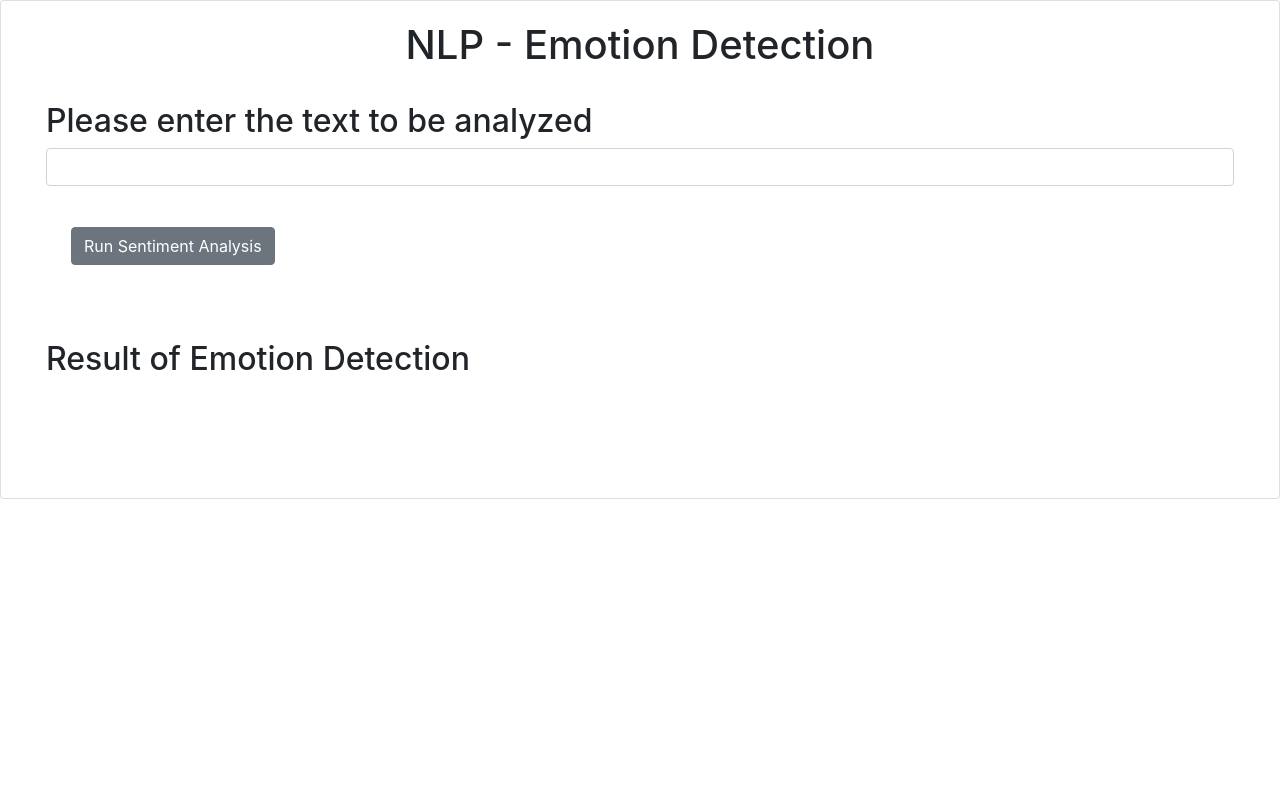
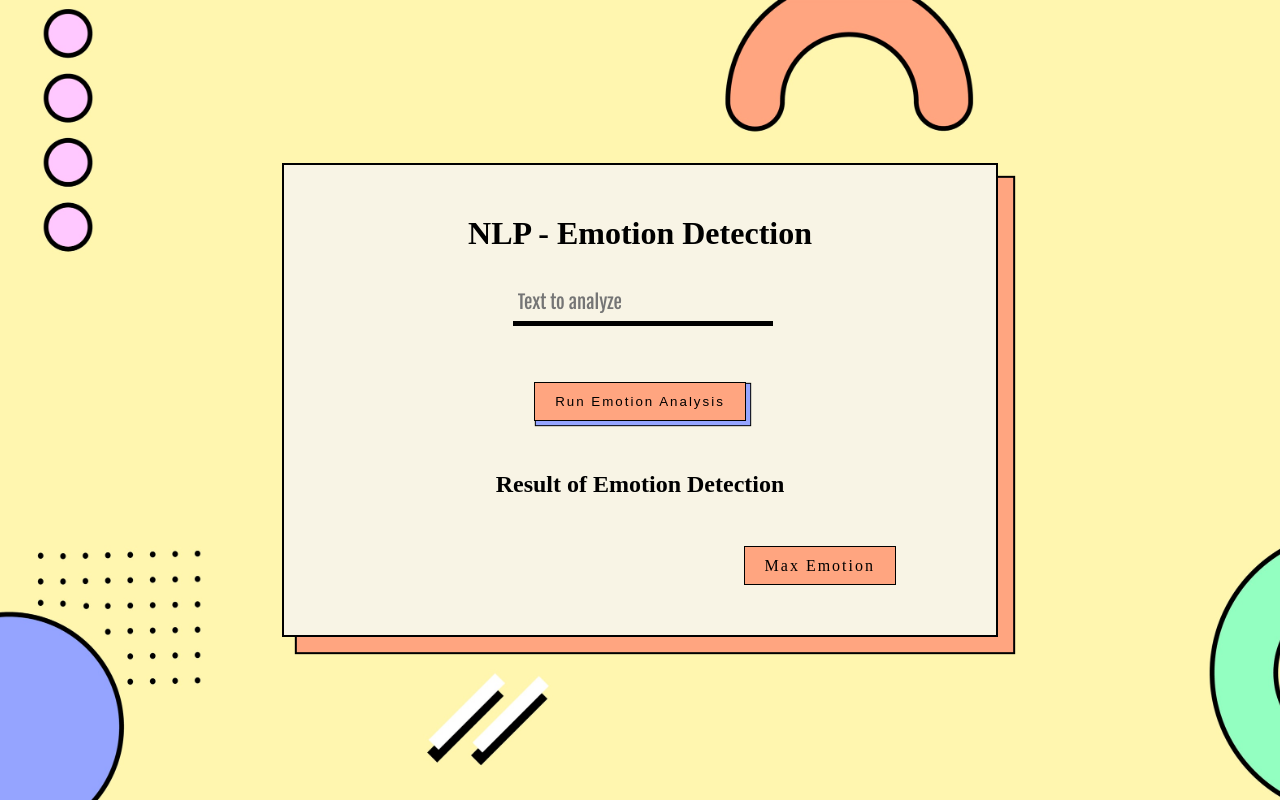
Before and after one commit to hharieta/EmotionDetection, a Flask app: page / in a window 1280 px wide. Run offline with Flask 3, Linux system fonts and the light colour scheme; some libraries are stand-ins or nearby versions.

Commit message:
Modifed index page

```diff
--- a/server.py
+++ b/server.py
@@ -4,10 +4,24 @@ It is responsible for handling the requests and responses from the client.
 The server is responsible for rendering the index.html page
 and also for handling the requests from the client.
 '''
-from flask import Flask, render_template, request
+from flask import Flask, render_template, request, jsonify
 from EmotionDetection import emotion_detector
 
 app = Flask(__name__)
+
+# @app.route("/emotionDetector")
+# def sent_analyzer():
+#     '''
+#     This function is responsible for handling the requests from the client.
+#     It takes the text to analyze from the client and returns the response from the server.
+#     '''
+#     text_to_analyze = request.args.get("textToAnalyze")
+#     response = emotion_detector(text=text_to_analyze)
+
+#     if response['dominant_emotion'] is None:
+#         return "<h5> Invalid text! Please try again!</h5>"
+
+#     return f"{' '.join([f'{key}: {value} ' for key, value in response.items()])}"
 
 @app.route("/emotionDetector")
 def sent_analyzer():
@@ -15,15 +29,16 @@ def sent_analyzer():
     This function is responsible for handling the requests from the client.
     It takes the text to analyze from the client and returns the response from the server.
     '''
+
+
     text_to_analyze = request.args.get("textToAnalyze")
     response = emotion_detector(text=text_to_analyze)
+    print(response)
 
-    if response['dominant_emotion'] is None:
-        return "<h5> Invalid text! Please try again!</h5>"
+    if response is None:
+        return "Invalid text! Please try again!"
 
-    return (
-        f"For the given statement, the system response is "
-        f"{' '.join([f'{key!r}: {value!r} ' for key, value in response.items()])}")
+    return jsonify(response)
 
 
 @app.route("/")
--- /dev/null
+++ b/static/css/styles.css
@@ -0,0 +1,124 @@
+@import url("https://fonts.googleapis.com/css?family=Fjalla+One&display=swap");
+* {
+  margin: 0;
+  padding: 0; }
+
+body {
+  background: url("/static/images/backgound.jpg") center center no-repeat;
+  background-size: cover;
+  width: 100vw;
+  height: 100vh;
+  display: flex;
+  align-items: center;
+  justify-items: center;
+  justify-content: center; }
+
+  .container {
+    width: 40%;
+    display: flex;
+    flex-direction: column;
+    justify-content: center;
+    align-items: center;
+    align-content: center;
+    background: #f8f4e5;
+    padding: 50px 100px;
+    border: 2px solid black;
+    box-shadow: 15px 15px 1px #ffa580, 15px 15px 1px 2px black;
+ }
+
+.contact-us {
+  background: #f8f4e5;
+  padding: 50px 100px;
+  border: 2px solid black;
+  box-shadow: 15px 15px 1px #ffa580, 15px 15px 1px 2px black; }
+
+input {
+  display: block;
+  width: 100%;
+  height: max-content;
+  font-size: 14pt;
+  line-height: 28pt;
+  font-family: "Fjalla One";
+  margin-bottom: 28pt;
+  border: none;
+  border-bottom: 5px solid black;
+  background: #f8f4e5;
+  min-width: 250px;
+  padding-left: 5px;
+  outline: none;
+  color: black;
+}
+.box {
+    display: flex;
+    justify-content: center;
+    flex-direction: column;
+    margin-top: 2rem;
+}
+.boxarea {
+    display: flex;
+    padding: 4rem;
+    width: 100%;
+    height: 100px;
+    align-items: center;
+    justify-content: center;
+    border-color: #2A293E;
+    border: 2px solid #333;
+}
+
+input:focus {
+  border-bottom: 5px solid #ffa580; }
+
+button {
+  display: block;
+  margin: 0 auto;
+  line-height: 28pt;
+  padding: 0 20px;
+  background: #ffa580;
+  letter-spacing: 2px;
+  transition: .2s all ease-in-out;
+  outline: none;
+  border: 1px solid black;
+  box-shadow: 3px 3px 1px 1px #95a4ff, 3px 3px 1px 2px black; }
+  button:hover {
+    background: black;
+    color: white;
+    border: 1px solid black; }
+
+::selection {
+  background: #ffc8ff; }
+
+input:-webkit-autofill,
+input:-webkit-autofill:hover,
+input:-webkit-autofill:focus {
+  border-bottom: 5px solid #95a4ff;
+  -webkit-text-fill-color: #2A293E;
+  -webkit-box-shadow: 0 0 0px 1000px #f8f4e5 inset;
+  transition: background-color 5000s ease-in-out 0s; }
+
+table {
+    border-collapse: collapse;
+    width: 100%;
+}
+
+table, th, td {
+    border: 4px double #95a4ff;
+}
+
+th, td {
+    padding: 5px; /* Adjust the padding as needed */
+    text-align: left;
+}
+
+.maxEmotion {
+    display: flex;
+    justify-content: flex-end;
+    flex-direction: row;
+    margin: 1rem 0 0 auto;
+    line-height: 28pt;
+    padding: 0 20px;
+    background: #ffa580;
+    letter-spacing: 2px;
+    transition: .2s all ease-in-out;
+    outline: none;
+    border: 1px solid black;
+}
--- a/static/mywebscript.js
+++ b/static/mywebscript.js
@@ -1,12 +1,42 @@
-let RunSentimentAnalysis = ()=>{
+let RunSentimentAnalysis = () => {
     textToAnalyze = document.getElementById("textToAnalyze").value;
 
     let xhttp = new XMLHttpRequest();
     xhttp.onreadystatechange = function() {
         if (this.readyState == 4 && this.status == 200) {
-            document.getElementById("system_response").innerHTML = xhttp.responseText;
+            try {
+                let response = JSON.parse(xhttp.responseText);
+                displayTable(response);
+            } catch (error) {
+                displayTable(xhttp.responseText);
+            }
         }
     };
-    xhttp.open("GET", "emotionDetector?textToAnalyze"+"="+textToAnalyze, true);
+    xhttp.open("GET", "emotionDetector?textToAnalyze" + "=" + textToAnalyze, true);
     xhttp.send();
 }
+
+function displayTable(data) {
+    let max = 0;
+    let maxEmotion = "";
+    console.log(data);
+    if (typeof(data) === "string") {
+        document.getElementById("system_response").innerHTML = data;
+    }
+    else {
+
+        let tableHtml = "<table border='1'><tr><th>Emotion</th><th>Score</th></tr>";
+
+        for (const [key, value] of Object.entries(data)) {
+            tableHtml += `<tr><td>${key}</td><td>${value}</td></tr>`;
+            if (value > max) {
+                max = value;
+                maxEmotion = key;
+            }
+        }
+        tableHtml += "</table>";
+        document.getElementById("system_response").innerHTML = tableHtml;
+        document.getElementById("maxEmotion").innerHTML = maxEmotion;
+    }
+}
+// }
--- a/templates/index.html
+++ b/templates/index.html
@@ -1,32 +1,26 @@
+<!DOCTYPE html>
 <html>
-<head>
-    <link rel="stylesheet" href="https://stackpath.bootstrapcdn.com/bootstrap/4.3.1/css/bootstrap.min.css" integrity="sha384-ggOyR0iXCbMQv3Xipma34MD+dH/1fQ784/j6cY/iJTQUOhcWr7x9JvoRxT2MZw1T" crossorigin="anonymous">
-    <script src="./static/mywebscript.js"></script>
-    <style>
-        .center-heading {
-            text-align: center;
-        }
-    </style>
-</head>
-<body>
-    <div class="card">
-        <div class="card-body">
-            <h1 class="center-heading">NLP - Emotion Detection</h1>
-            <div style="padding: 25px 25px 25px 25px;">
-            <h2 class="mb-3">
-                <label class="form-label">Please enter the text to be analyzed</label>
-                <input type="textarea" class="form-control" id="textToAnalyze">
-            </h2>
-
-            <div style="padding: 25px 25px 25px 25px;">
-                <button onclick="RunSentimentAnalysis()" class="btn btn-secondary">Run Sentiment Analysis</button>
-            </div>
+    <head>
+        <script src="static/mywebscript.js"></script>
+        <link rel="stylesheet" href="/static/css/styles.css"/>
+        <title>Emotion Detection</title>
+    </head>
+    <body>
+        <div class="container">
+            <h1 class="center-heading" style="padding-bottom: 2rem;">NLP - Emotion Detection</h1>
+            <form>
+              <input placeholder="Text to analyze" type="textarea" required="" id="textToAnalyze">
+                <br>
+              <button type="button" onclick="RunSentimentAnalysis()">Run Emotion Analysis</button>
+            </form>
             <div style="padding: 25px 25px 25px 25px;"></div>
             <h2 class="mb-3">
                 <label class="form-label">Result of Emotion Detection</label>
             </h2>
 
-            <div id="system_response" style="padding: 25px 25px 25px 25px;"></div>
+            <div  class="box" id="system_response" style="font-size: 18px; font-weight: 400;"></div>
+
+            <p class="maxEmotion" id="maxEmotion">Max Emotion</p>
         </div>
-    </div>
-</body>
+    </body>
+</html>
```
Also changed, not shown: EmotionDetection/emotion_detection.py (+4 -4 lines), static/images/backgound.jpg (added), 1 other file.
